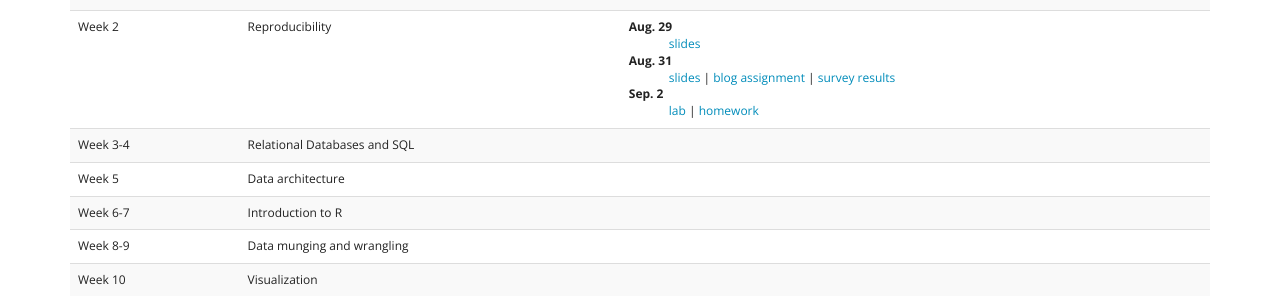
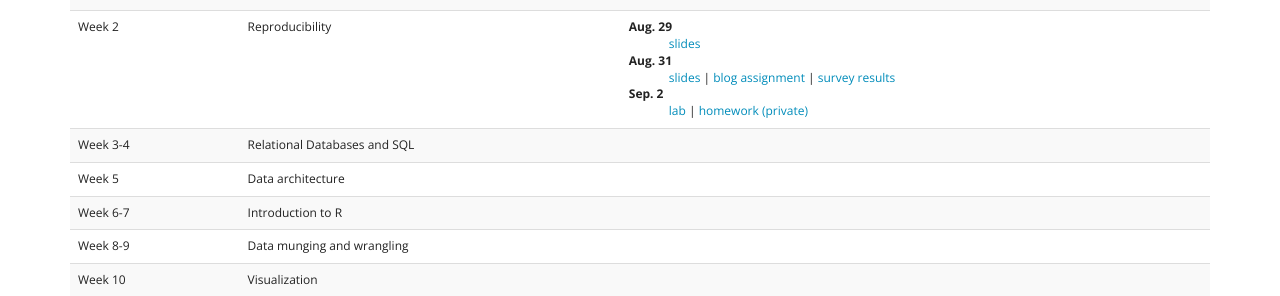
Before and after one commit to agron590-ISU/agron590-ISU.github.io, a Jekyll site: the page built from syllabus.html, in a window 1280 px wide. Shown: the part 295-591 px from the top of the page. Built offline with Jekyll 4.4.1, drawn with Linux system fonts in a browser that asks for light colours.

Commit message:
add note that homework is private repo

```diff
--- a/syllabus.html
+++ b/syllabus.html
@@ -42,7 +42,7 @@ The full syllabus is available <a href="http://agron590-isu.github.io/materials/
           <dt>Aug. 31</dt>
           <dd><a href="../materials/week_02/data-collection-and-spreadsheets/slides.html" target=_blank>slides</a> | <a href="https://github.com/agron590-ISU/blog/tree/master/02" target=_blank>blog assignment</a> | <a href="../materials/week_02/data-collection-and-spreadsheets/survey.html" target=_blank>survey results</a></dd>
           <dt>Sep. 2</dt>
-          <dd><a href="../lab/week_02/collaboration.html" target=_blank>lab</a> | <a href="https://github.com/agron590-ISU/homework/blob/master/01_reproducibility-and-spreadsheets/LastnameFirstname.Rmd" target=_blank>homework</a></dd>
+          <dd><a href="../lab/week_02/collaboration.html" target=_blank>lab</a> | <a href="https://github.com/agron590-ISU/homework/blob/master/01_reproducibility-and-spreadsheets/LastnameFirstname.Rmd" target=_blank>homework (private)</a></dd>
           </dl>
         </td>
       </tr>
```
